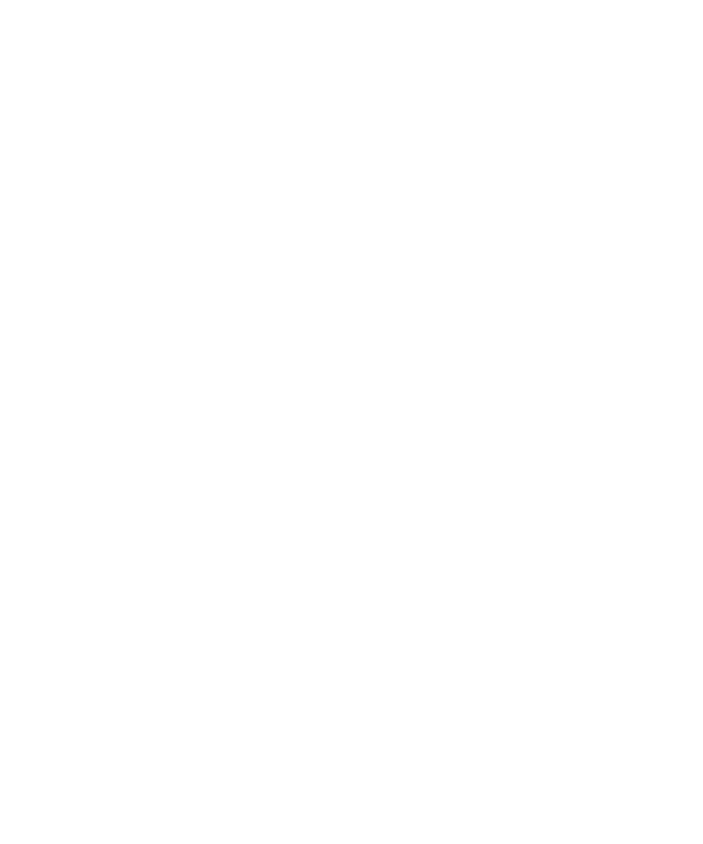
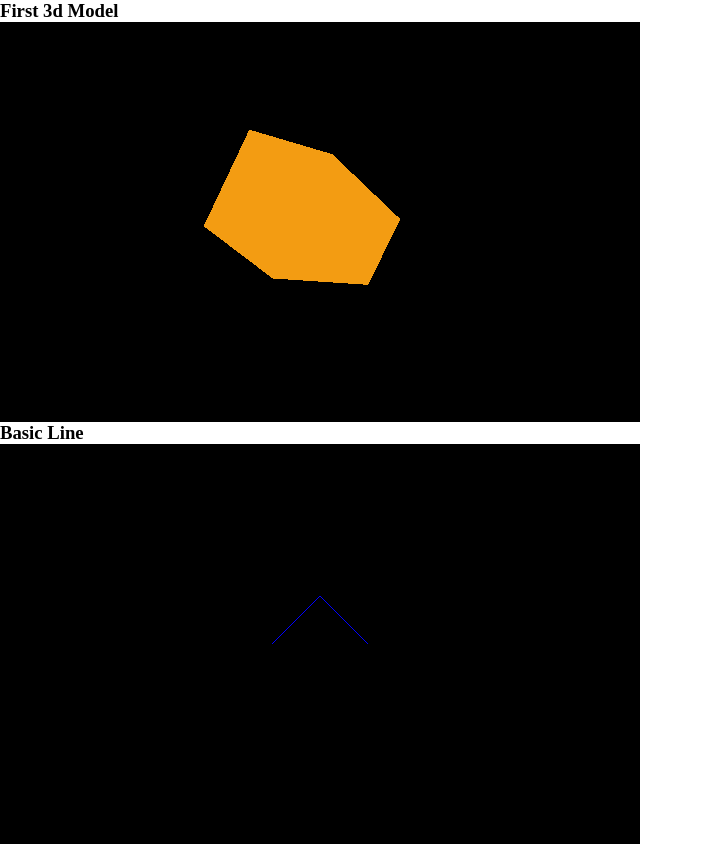
Before and after one commit to Kiran-KumarM/Learn-threejs, a plain HTML site: page index.html in a window 1280 px wide. Shown: the whole page, without its empty margins (0-703 px from the left). Before the commit the page ends 800 px from the top, so only its background shows below. Drawn offline with nearby package versions, Linux system fonts and the light colour scheme.

Commit message:
added first 3d model , adde a line model

```diff
--- a/index.html
+++ b/index.html
@@ -1,13 +1,34 @@
 <!DOCTYPE html>
 <html lang="en">
-<head>
-    <meta charset="UTF-8">
-    <meta name="viewport" content="width=device-width, initial-scale=1.0">
-    <link rel="stylesheet" href="style.css">
-    <script src="main.js" defer></script>
+  <head>
+    <meta charset="UTF-8" />
+    <meta name="viewport" content="width=device-width, initial-scale=1.0" />
+    <link rel="stylesheet" href="style.css" />
+
+    <script
+      async
+      src="https://unpkg.com/es-module-shims@1.6.3/dist/es-module-shims.js"
+    ></script>
+    <script type="importmap">
+      {
+        "imports": {
+          "three": "https://unpkg.com/three@0.154.0/build/three.module.js",
+          "three/addons/": "https://unpkg.com/three@0.154.0/examples/jsm/"
+        }
+      }
+    </script>
     <title>Three JS</title>
-</head>
-<body>
+  </head>
+  <body>
+    <nav>
 
-</body>
+    </nav>
+    <h3>First 3d Model</h3>
+    <div id="3dmodel"></div>
+
+    <h3>Basic Line</h3>
+    <div id="lineModel"></div>
+
+    <script type="module" src="main.js"></script>
+  </body>
 </html>
--- a/main.js
+++ b/main.js
@@ -0,0 +1,54 @@
+import * as THREE from 'three';
+
+const scene = new THREE.Scene();
+const camera = new THREE.PerspectiveCamera( 75, window.innerWidth / window.innerHeight, 0.1, 1000 );
+
+const renderer = new THREE.WebGLRenderer();
+renderer.setSize( window.innerWidth/2, window.innerHeight/2 );
+const firstmodel = document.getElementById('3dmodel')
+
+firstmodel.appendChild( renderer.domElement );
+
+const geometry = new THREE.BoxGeometry( 1, 1, 2 ); //(width,height,depth)
+const material = new THREE.MeshBasicMaterial( { color: 0xF39C12 , } );
+const cube = new THREE.Mesh( geometry, material );
+scene.add( cube );
+
+camera.position.z = 3;
+
+function animate() {
+	requestAnimationFrame( animate );
+    cube.rotation.x += 0.02;
+    cube.rotation.y += 0.04;
+    cube.rotation.z += 0.04;
+	renderer.render( scene, camera );
+}
+animate();
+
+
+// Line Model
+const rendererLine = new THREE.WebGLRenderer();
+rendererLine.setSize( window.innerWidth/2, window.innerHeight/2 );
+const lineDoc = document.getElementById('lineModel')
+lineDoc.appendChild( rendererLine.domElement );
+
+const cameraLine = new THREE.PerspectiveCamera( 45, window.innerWidth / window.innerHeight, 1, 500 );
+cameraLine.position.set( 0, 0, 100 );
+cameraLine.lookAt( 0, 0, 0 );
+
+const sceneLine = new THREE.Scene();
+
+//create a blue LineBasicMaterial
+const Linematerial = new THREE.LineBasicMaterial( { color: 0x0000ff } );
+
+const points = [];
+points.push( new THREE.Vector3( - 10, 0, 0 ) );
+points.push( new THREE.Vector3( 0, 10, 0 ) );
+points.push( new THREE.Vector3( 10, 0, 0 ) );
+
+const Linegeometry = new THREE.BufferGeometry().setFromPoints( points );
+
+const line = new THREE.Line( Linegeometry, Linematerial );
+
+sceneLine.add( line );
+rendererLine.render( sceneLine, cameraLine );
--- a/style.css
+++ b/style.css
@@ -0,0 +1,4 @@
+*{
+    margin:0;
+    box-sizing: border-box;
+}
```
